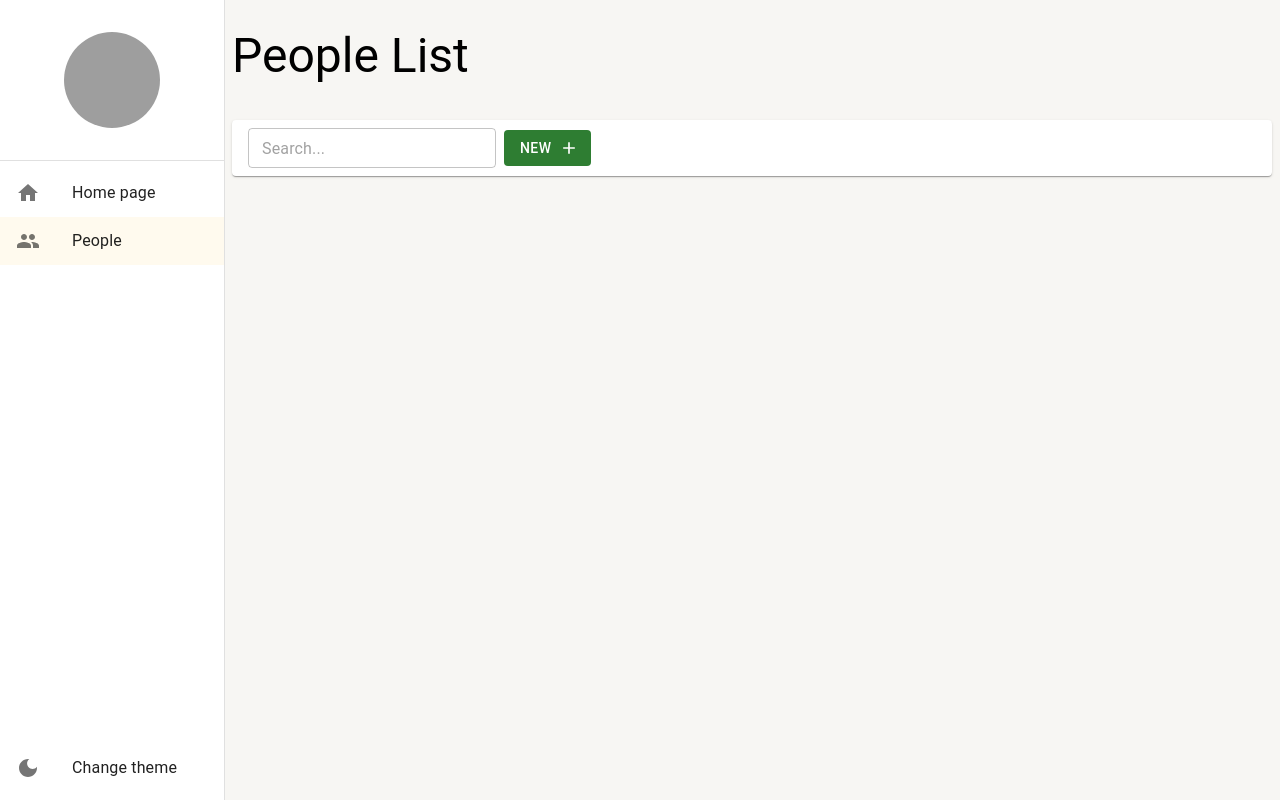
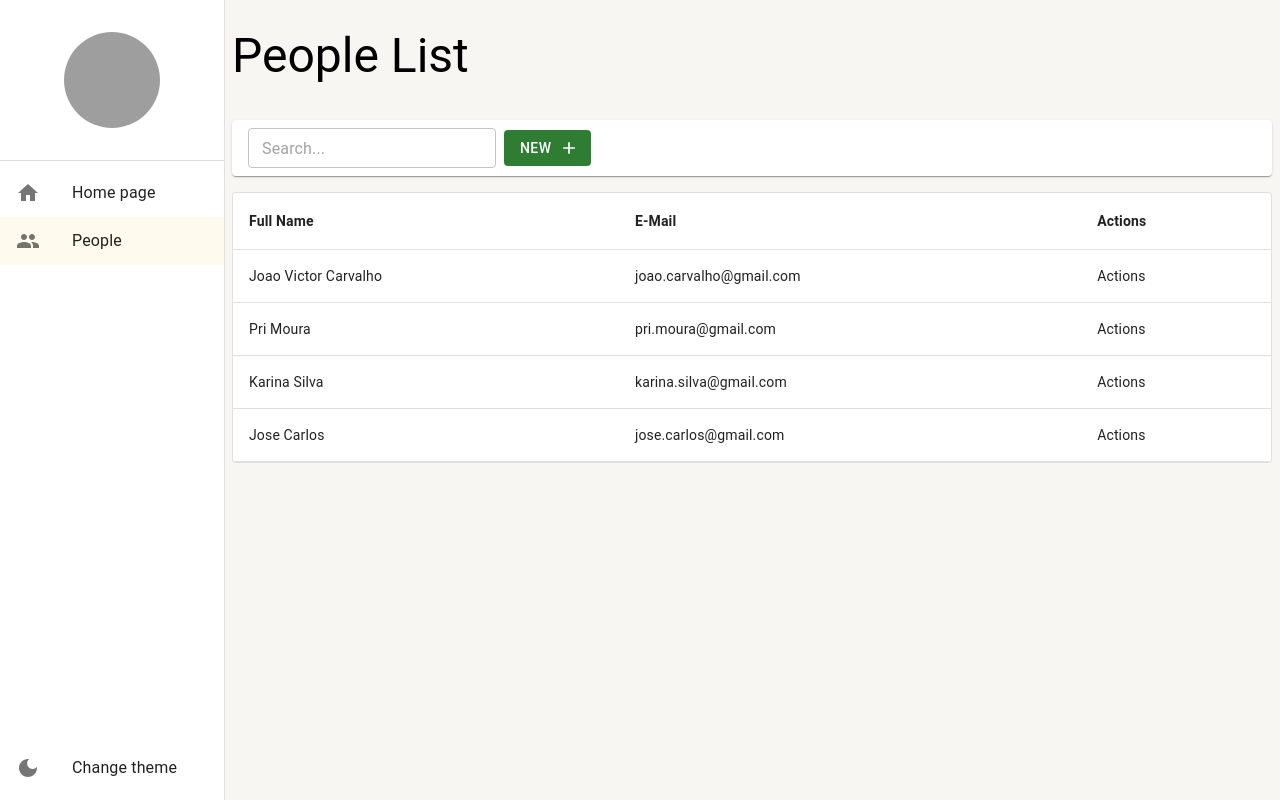
Before and after one commit to Joaovcarvalho23/CityPeople_Manager, a React (Create React App) app: page /people in a window 1280 px wide. Built offline with nearby package versions, Linux system fonts and the light colour scheme; data requests are answered from the project's data file; grey boxes are pictures that could not be loaded.

Commit message:
Implementando tabela das pessoas cadastradas

```diff
--- a/src/pages/people/PeopleListing.tsx
+++ b/src/pages/people/PeopleListing.tsx
@@ -4,8 +4,10 @@ import { ListingTools } from '../../shared/components';
 import { useSearchParams } from 'react-router-dom';
 import { IPeopleListing, PeopleService } from '../../shared/services/api/people/PeopleService';
 import { UseDebounce } from '../../shared/hooks';
+import { Paper, Table, TableBody, TableCell, TableContainer, TableHead, TableRow } from '@mui/material';
 
 export const PeopleListing: React.FC = () => {
+  const [ isLoading, setIsLoading ] = useState(true);
   const [searchParams, setSearchParams] = useSearchParams();
   const { debounce } = UseDebounce(); //ele vai executar o UseDebounce
   const [ rows, setRows ] = useState<IPeopleListing[]>([]);
@@ -16,14 +18,21 @@ export const PeopleListing: React.FC = () => {
   }, [searchParams]);
 
   useEffect(() => {
+    setIsLoading(true);
 
     debounce(() => {
       PeopleService.getAll(1, search).then((resultado) => {
+
+        setIsLoading(false);
+
         if (resultado instanceof Error) {
           alert(resultado.message);
           return;
         }
         console.log(resultado);
+
+        setTotalCount(resultado.totalCount);
+        setRows(resultado.data);
       });
     }); //este corpo executa a consulta ao banco de dados
 
@@ -40,6 +49,35 @@ export const PeopleListing: React.FC = () => {
           searchText={search}
         />
       }
-    ></PageBaseLayout>
+    >
+
+      <TableContainer
+        component={Paper}
+        variant='outlined'
+        sx={{ m: 1, width:'auto' }}>
+        <Table>
+          <TableHead>
+            <TableRow>
+              <TableCell><strong>Full Name</strong></TableCell>
+              <TableCell><strong>E-Mail</strong></TableCell>
+              <TableCell><strong>Actions</strong></TableCell>
+            </TableRow>
+          </TableHead>
+
+          <TableBody>
+            {rows.map(row => (
+              <TableRow key={row.id}>
+                <TableCell>{row.fullName}</TableCell>
+                <TableCell>{row.email}</TableCell>
+                <TableCell>Actions</TableCell>
+              </TableRow>
+            ))}
+          </TableBody>
+
+        </Table>
+      </TableContainer>
+
+
+    </PageBaseLayout>
   );
 };
```
